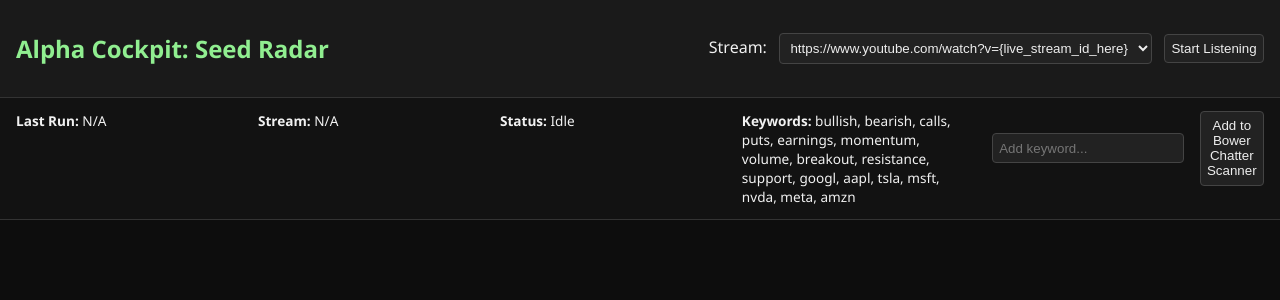
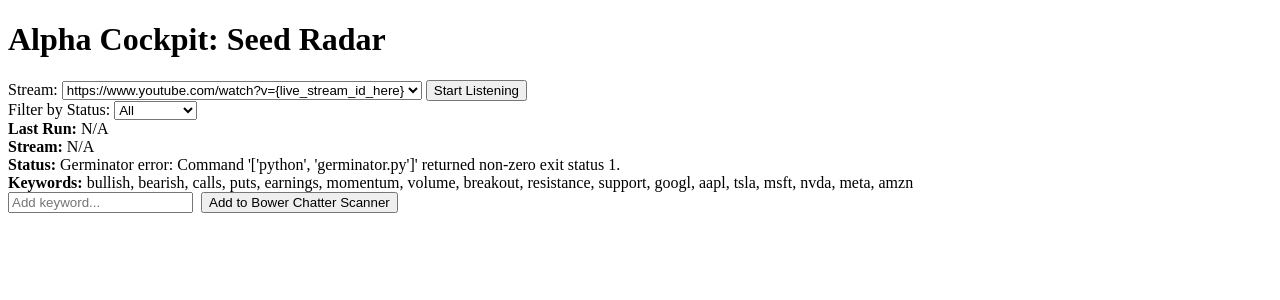
Before and after one commit to Photon1c/BowrSentimentSentinel, a Flask app: page / in a window 1280 px wide. Shown: the top 300 px of the page. Run offline with Flask 3, Linux system fonts and the light colour scheme; data that the repository does not hold is empty.

Commit message:
Update dashboard.html

```diff
--- a/templates/dashboard.html
+++ b/templates/dashboard.html
@@ -4,66 +4,7 @@
   <meta charset="UTF-8">
   <title>Alpha Cockpit – Seed Radar</title>
   <link rel="stylesheet" href="https://cdn.jsdelivr.net/npm/@fortawesome/fontawesome-free/css/all.min.css">
-  <style>
-    body {
-      margin: 0;
-      font-family: 'Segoe UI', sans-serif;
-      background: #0d0d0d;
-      color: #f1f1f1;
-    }
-    header {
-      padding: 1rem;
-      background: #1a1a1a;
-      display: flex;
-      align-items: center;
-      justify-content: space-between;
-      border-bottom: 1px solid #333;
-    }
-    h1 {
-      font-size: 1.5rem;
-      color: #90ee90;
-    }
-    select, button, input {
-      padding: 0.4rem;
-      margin-left: 0.5rem;
-      background: #222;
-      color: #eee;
-      border: 1px solid #444;
-      border-radius: 4px;
-    }
-    #statusPanel {
-      padding: 0.8rem 1rem;
-      background: #121212;
-      display: flex;
-      flex-wrap: wrap;
-      gap: 2rem;
-      border-bottom: 1px solid #333;
-      font-size: 0.85rem;
-    }
-    .statusItem {
-      flex: 1 1 200px;
-    }
-    #seedRadar {
-      padding: 2rem;
-      display: flex;
-      flex-direction: column;
-      gap: 1rem;
-    }
-    .seedCard {
-      background: linear-gradient(135deg, #2a2a2a, #3a3a3a);
-      border-left: 5px solid #90ee90;
-      padding: 1rem;
-      border-radius: 10px;
-      box-shadow: 0 0 10px rgba(144, 238, 144, 0.5);
-      animation: fadeInOut 20s forwards;
-    }
-    @keyframes fadeInOut {
-      0% { opacity: 0; transform: translateY(20px); }
-      10% { opacity: 1; transform: translateY(0); }
-      90% { opacity: 1; }
-      100% { opacity: 0; transform: translateY(-20px); }
-    }
-  </style>
+  <link rel="stylesheet" href="{{ url_for('static', filename='styles.css') }}">
 </head>
 <body>
   <header>
@@ -75,10 +16,34 @@
           <option value="{{ url }}">{{ url }}</option>
         {% endfor %}
       </select>
-      <button type="submit">Start Listening</button>
+      <button type="submit" id="start-listening-btn">Start Listening</button>
     </form>
   </header>
 
+
+	<!-- 🔴 LIVE Indicator with bird scan -->
+	<div id="live-indicator" style="display: none; font-weight: bold; color: red;">
+	  🔴 <span id="bird-scan">🐦</span> LIVE — Bowr is listening
+	</div>
+
+	<!-- 📡 Idle fallback -->
+	<div id="idle-indicator" style="display: none; color: gray;">
+	  📡 Bowr is standing by
+	</div>
+
+
+  <!-- Dropdown filter for seeds (optional) -->
+  <form method="get" action="/seeds">
+    <label for="status">Filter by Status:</label>
+    <select name="status" onchange="this.form.submit()">
+      <option value="">All</option>
+      <option value="planted" {% if current_status == 'planted' %}selected{% endif %}>Planted</option>
+      <option value="discarded" {% if current_status == 'discarded' %}selected{% endif %}>Discarded</option>
+      <option value="pending" {% if current_status == 'pending' %}selected{% endif %}>Pending</option>
+    </select>
+  </form>
+
+  <!-- Status Panel -->
   <div id="statusPanel">
     <div class="statusItem"><strong>Last Run:</strong> {{ status.last_run or 'N/A' }}</div>
     <div class="statusItem"><strong>Stream:</strong> {{ status.last_stream or 'N/A' }}</div>
@@ -95,16 +60,23 @@
     </div>
   </div>
 
+  <!-- Seed Radar Feed -->
   <div id="seedRadar"></div>
 
+  <!-- 🚨 Scripts -->
   <script>
+    // Animate radar chirps
     const radar = document.getElementById('seedRadar');
+    let lastChirpId = null;
+
     function fetchChirp() {
       fetch('/static/last_chirp.json')
         .then(res => res.json())
         .then(data => {
-          if (!data || !data.text) return;
-          const keywords = data.keywords && data.keywords.length > 0 ? data.keywords.join(', ') : 'None';
+          if (!data || !data.text || data.id === lastChirpId) return;
+          lastChirpId = data.id;
+
+          const keywords = data.keywords?.length ? data.keywords.join(', ') : 'None';
           const card = document.createElement('div');
           card.classList.add('seedCard');
           card.innerHTML = `
@@ -117,7 +89,60 @@
         })
         .catch(err => console.error('Error fetching chirp:', err));
     }
+
     setInterval(fetchChirp, 30000);
+  </script>
+
+	<script>
+	  const startBtn = document.getElementById("start-listening-btn");
+	  const scannerStatus = document.getElementById("scanner-status");
+	  const form = startBtn.closest("form");
+
+	  if (startBtn && scannerStatus && form) {
+		startBtn.addEventListener("click", (e) => {
+		  e.preventDefault();  // Stop immediate form submit
+		  scannerStatus.style.display = "block";
+		  animateBirds();
+		  setTimeout(() => form.submit(), 500);  // Delay to let animation show
+		});
+	  }
+
+	function animateBirds() {
+	  const birds = ['🐦', '🐤', '🐧', '🦉', '🕊️'];
+	  let i = 0;
+	  setInterval(() => {
+		document.getElementById("bird-scan").textContent = birds[i % birds.length];
+		i++;
+	  }, 1000);
+	}
+
+	</script>
+
+
+  <script>
+    // Polling for live/idle status from status.json
+	function pollStatus() {
+	  fetch("/static/status.json")
+		.then(res => res.json())
+		.then(data => {
+		  const liveIndicator = document.getElementById("live-indicator");
+		  const idleIndicator = document.getElementById("idle-indicator");
+
+		  if (data.is_listening) {
+			liveIndicator.style.display = "block";
+			idleIndicator.style.display = "none";
+			animateBirds();  // Optional: ensure birds animate when status is live
+		  } else {
+			liveIndicator.style.display = "none";
+			idleIndicator.style.display = "block";
+		  }
+		})
+		.catch(err => console.error("Failed to load status:", err));
+	}
+
+
+    setInterval(pollStatus, 10000);
+    pollStatus();
   </script>
 </body>
 </html>
```
